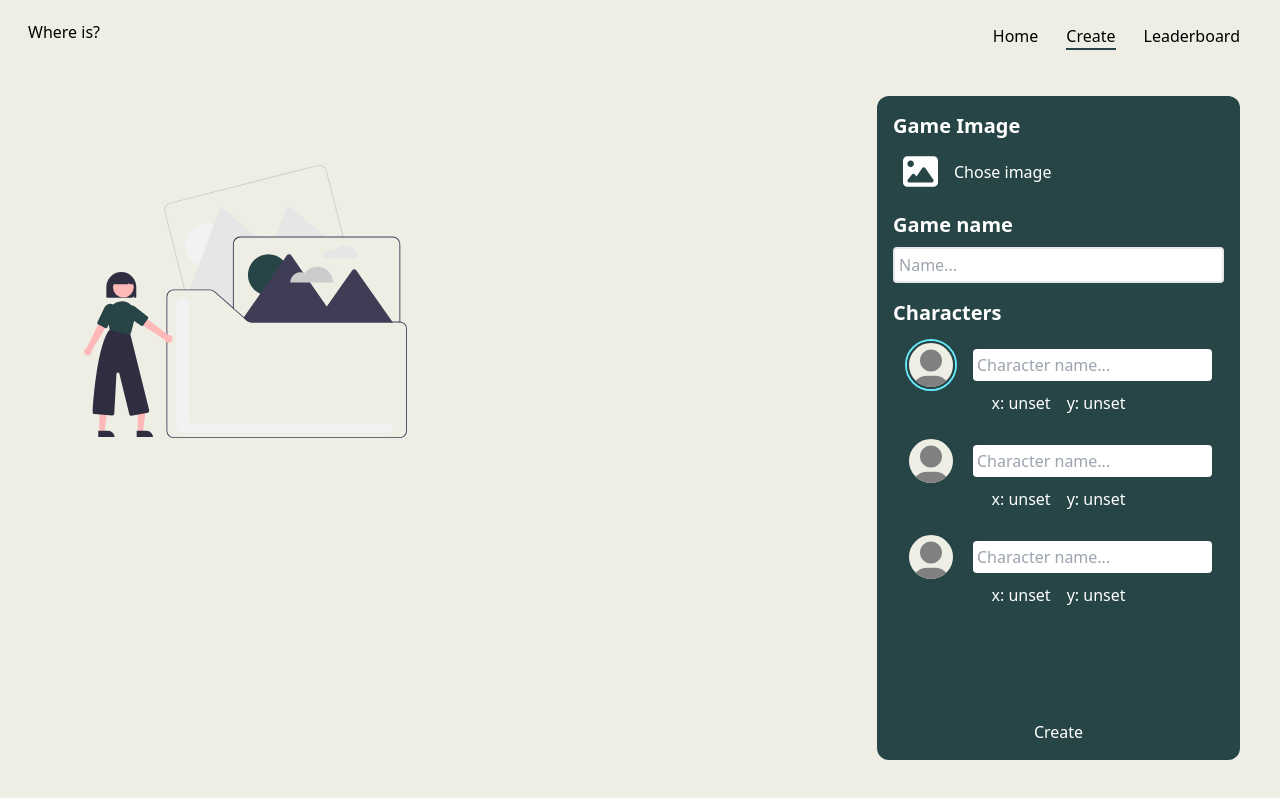
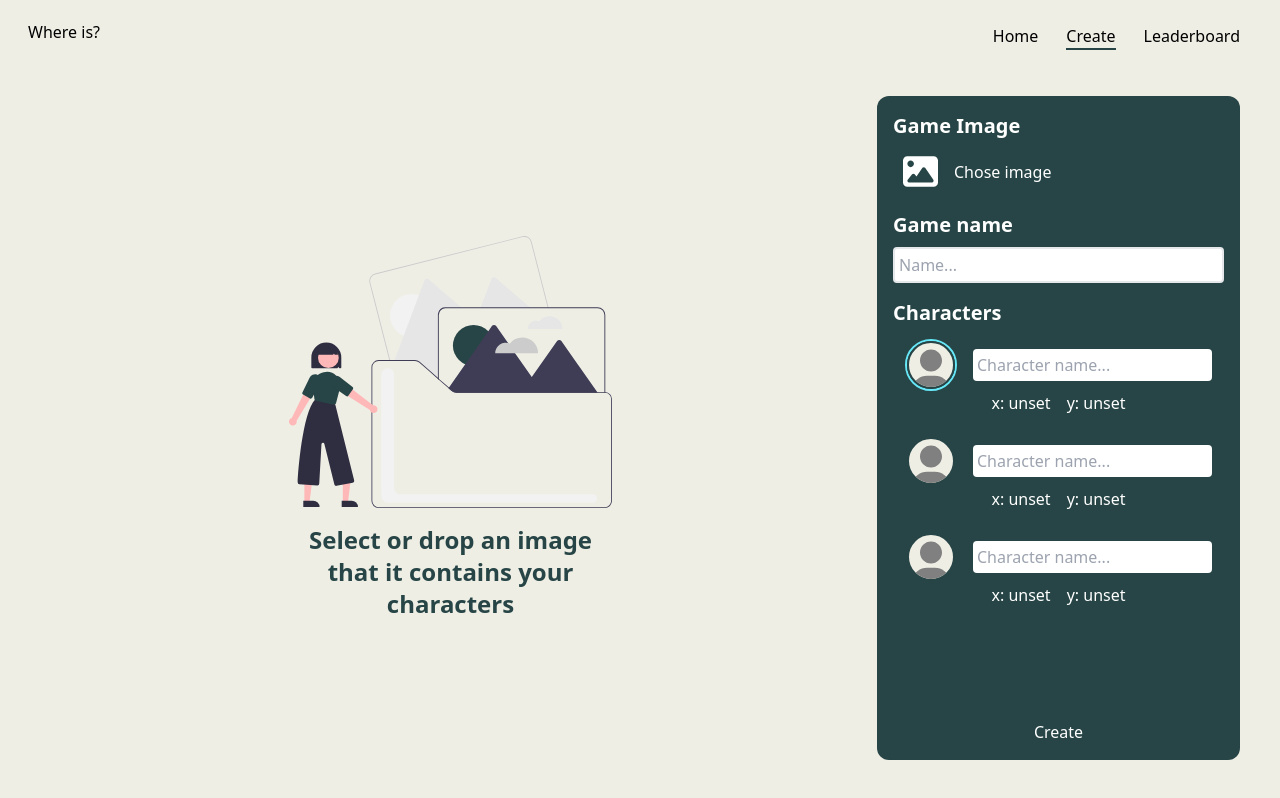
Before and after one commit to fvckDesa/where-is-game, a React (Vite) app: page /create in a window 1280 px wide. Built offline with nearby package versions, Linux system fonts and the light colour scheme.

Commit message:
Fix element when there isn't an image

```diff
--- a/src/pages/Create.jsx
+++ b/src/pages/Create.jsx
@@ -152,11 +152,21 @@ function Create() {
               {x && y && <SelectedPoint x={x} y={y} />}
             </GameImage>
           ) : (
-            <img
-              className="drop w-1/2 aspect-square p-10 border-4 border-transparent border-dashed rounded-xl"
-              src={ImageIllustration}
-              alt="illustration with images folder"
-            />
+            <div
+              className="flex flex-col justify-center items-center w-full h-full cursor-pointer group"
+              onClick={handlerOpen}
+            >
+              <div className="drop w-1/2 p-10 border-4 border-transparent border-dashed rounded-xl group-hover:border-white">
+                <img
+                  className="mb-4"
+                  src={ImageIllustration}
+                  alt="illustration with images folder"
+                />
+                <p className="text-center font-semibold text-2xl text-tiber">
+                  Select or drop an image that it contains your characters
+                </p>
+              </div>
+            </div>
           )}
         </div>
       </DropImage>
```
